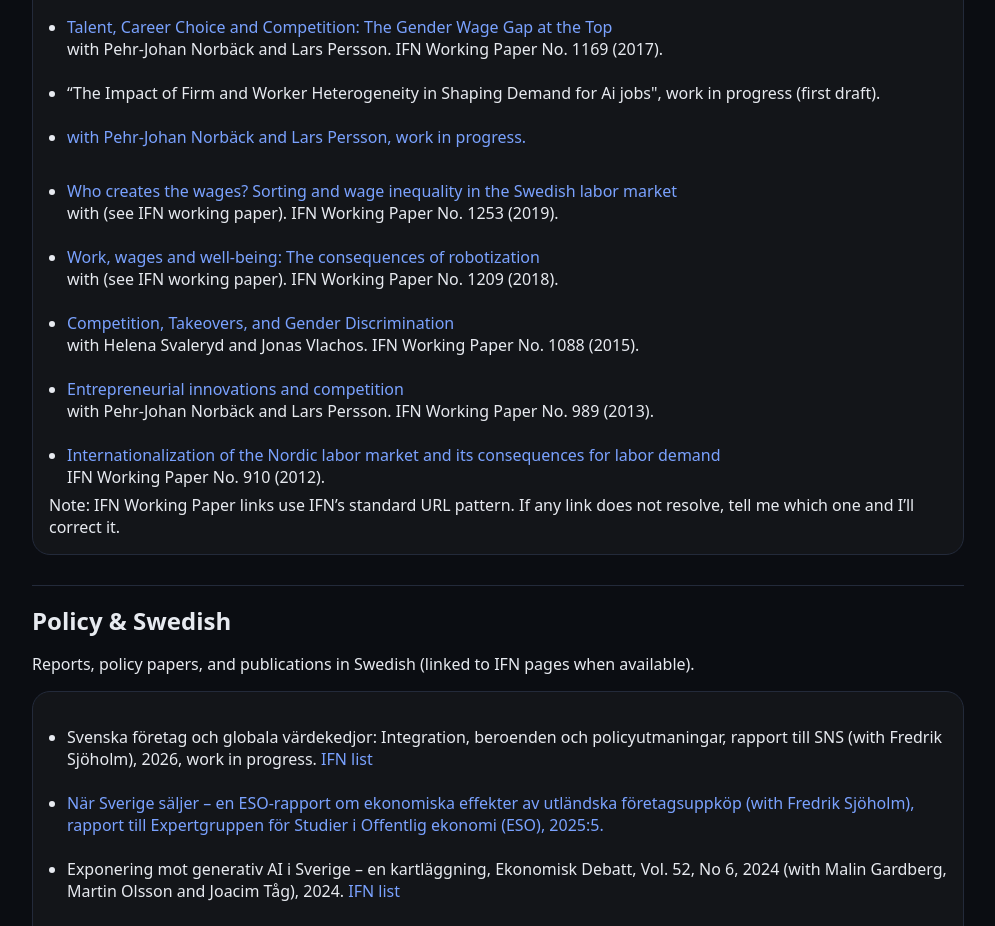
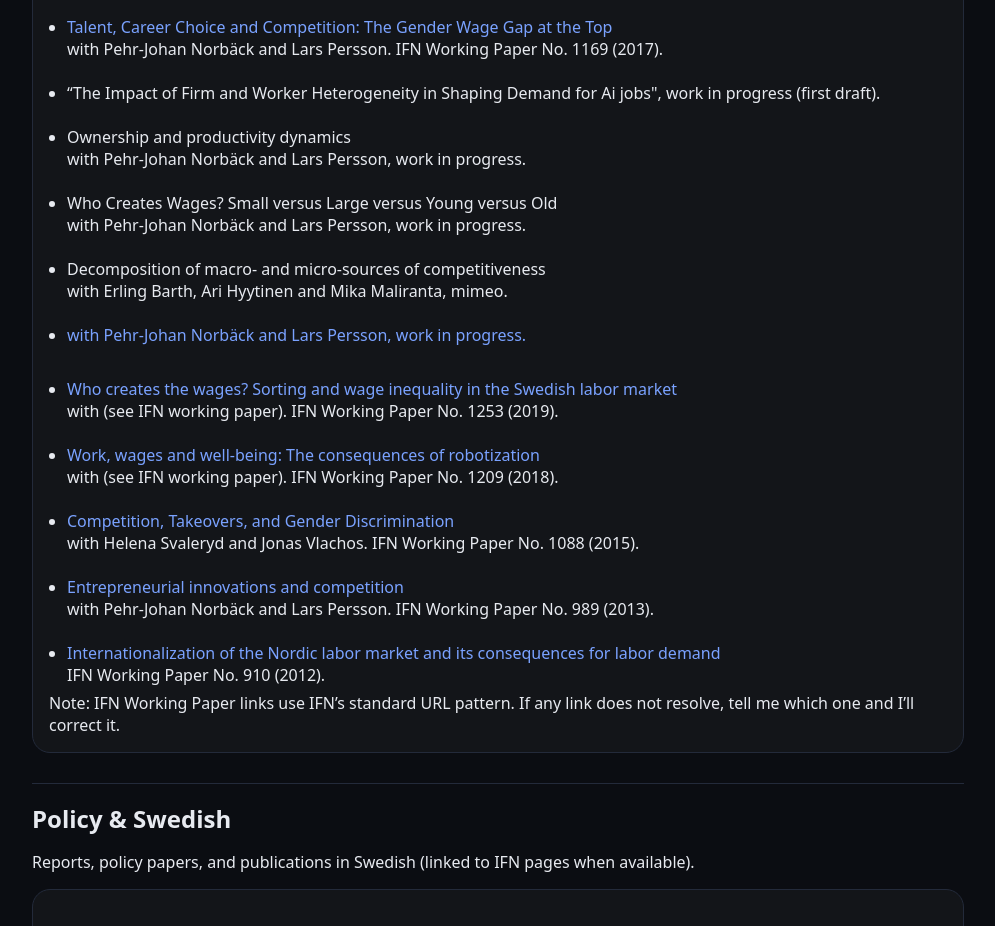
Before and after one commit to fredrikh-economics/fredrikh-economics.github.io, a plain HTML site: page index_final_plus_media_full.html in a window 1280 px wide. Shown: the part 3660-4586 px from the top of the page, without its empty margins (142-1137 px from the left). Drawn offline with Linux system fonts and the light colour scheme.

Commit message:
Update index_final_plus_media_full.html

```diff
--- a/index_final_plus_media_full.html
+++ b/index_final_plus_media_full.html
@@ -313,6 +313,25 @@
 
 <li>“The Impact of Firm and Worker Heterogeneity in Shaping Demand for Ai jobs", work in progress (first draft).</li>
 
+<li>
+  <span>Ownership and productivity dynamics</span>
+  <div class="small">with Pehr-Johan Norbäck and Lars Persson, work in progress.</div>
+</li>
+
+<li>
+  <span>Who Creates Wages? Small versus Large versus Young versus Old</span>
+  <div class="small">with Pehr-Johan Norbäck and Lars Persson, work in progress.</div>
+</li>
+
+<li>
+  <span>Decomposition of macro- and micro-sources of competitiveness</span>
+  <div class="small">with Erling Barth, Ari Hyytinen and Mika Maliranta, mimeo.</div>
+</li>
+
+
+
+
+
  <li><a href=Ownership and productivity dynamics</a><div class="small">with Pehr-Johan Norbäck and Lars Persson, work in progress.</div></li>
 
 
```
